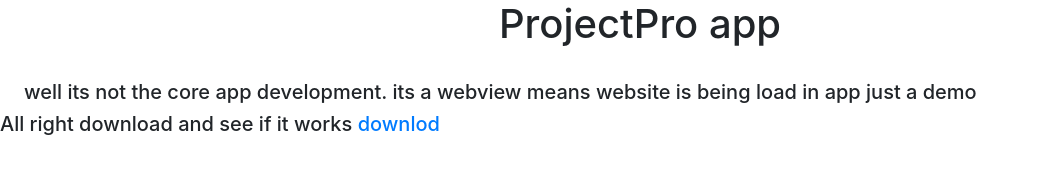
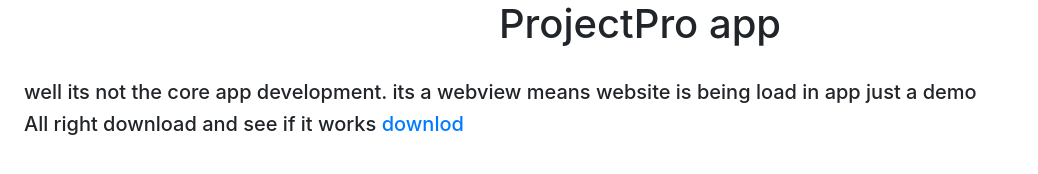
Before and after one commit to pavandeore/projectpro-app, a plain HTML site: page index.html in a window 1280 px wide. Shown: the whole page, without its empty margins (0-1038 px from the left). Drawn offline with nearby package versions, Linux system fonts and the light colour scheme.

Commit message:
Update index.html

```diff
--- a/index.html
+++ b/index.html
@@ -13,7 +13,7 @@
   <body>
     <h1 class="text-center">ProjectPro app</h1><br/>
 <h5 class="px-4">well its not the core app development. its a webview  means website is being load in app just a demo </h5>
-    <h5>All right download and see if it works <a download href="/app-release.apk">downlod</a></h5>
+    <h5 class="px-4 my-2">All right download and see if it works <a download href="app-release.apk">downlod</a></h5>
 
 <div class="container">
 </div>
```
